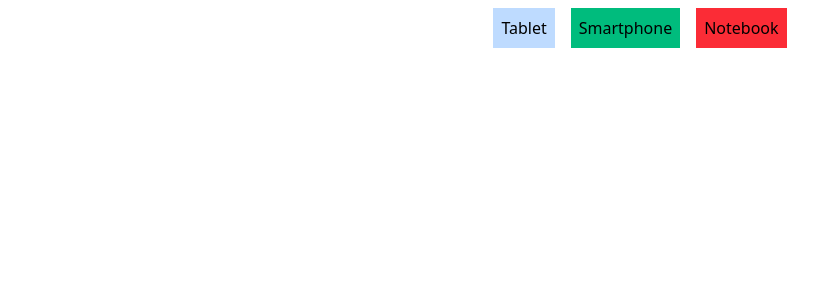
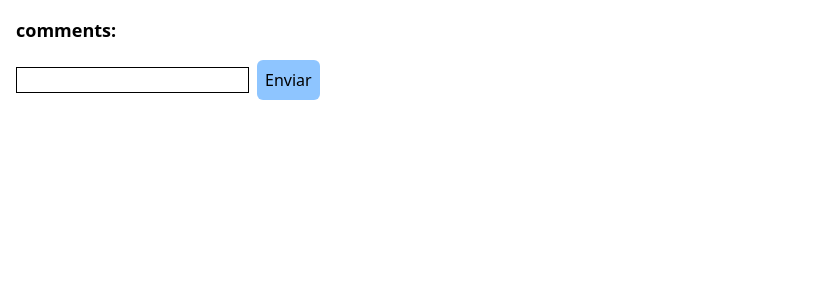
Before and after one commit to VitorHSilver/LearningReact, a React (Vite) app: page / in a window 1280 px wide. Shown: the top 300 px of the page, without its empty margins (0-834 px from the left). Built offline with nearby package versions, Linux system fonts and the light colour scheme.

Commit message:
useRef, setTimeOut, Comments

```diff
--- a/src/App.jsx
+++ b/src/App.jsx
@@ -2,10 +2,37 @@
 import React from 'react';
 import './App.css';
 
-import Home from './components/Home';
-
 const App = () => {
-     return <Home />;
+     const [comments, setComments] = React.useState([]);
+     const [input, setInput] = React.useState('');
+     const inputElement = React.useRef();
+     const handleClick = () => {
+          setComments([...comments, input]);
+          setInput('');
+          inputElement.current.focus();
+     };
+     return (
+          <div className="m-4">
+               <h1 className="text-lg font-extrabold mb-4">comments:</h1>
+               <ul>
+                    {comments.map((comment, index) => (
+                         <li key={index}>{comment}</li>
+                    ))}
+               </ul>
+               <div className="mt-4">
+                    <input
+                         type="text"
+                         className="border"
+                         value={input}
+                         ref={inputElement}
+                         onChange={({ target }) => setInput(target.value)}
+                    />
+                    <button className="bg-blue-300 p-2 rounded-md ml-2" onClick={handleClick}>
+                         Enviar
+                    </button>
+               </div>
+          </div>
+     );
 };
 
 export default App;
--- a/src/components/Button.jsx
+++ /dev/null
@@ -1,21 +0,0 @@
-import React from 'react';
-
-const Button = ({ name, styleClass, onClick }) => {
-     return (
-          <div>
-               <button
-                    className={`text-black p-2 m-2 cursor-pointer ${
-                         styleClass === 'blue'
-                              ? 'bg-blue-200 '
-                              : styleClass === 'green'
-                              ? 'bg-emerald-500'
-                              : 'bg-red-500'
-                    }`}
-                    onClick={onClick}
-               >
-                    {name}
-               </button>
-          </div>
-     );
-};
-export default Button;
--- a/src/components/Home.jsx
+++ /dev/null
@@ -1,48 +0,0 @@
-import React from 'react';
-import Button from './Button';
-// Os links abaixo puxam dados de um produto em formato JSON
-// https://ranekapi.origamid.dev/json/api/produto/tablet
-// https://ranekapi.origamid.dev/json/api/produto/smartphone
-// https://ranekapi.origamid.dev/json/api/produto/notebook
-// Crie uma interface com 3 botões, um para cada produto.
-// Ao clicar no botão faça um fetch a api e mostre os dados do produto na tela.
-// Mostre apenas um produto por vez
-// Mostre a mensagem carregando... enquanto o fetch é realizado
-const Home = () => {
-     const [product, setProduct] = React.useState(null);
-     const [loading, setLoading] = React.useState(false);
-
-     async function handleClick(event) {
-          const { innerHTML } = event.target;
-          setLoading(true);
-          const url = await fetch(`https://ranekapi.origamid.dev/json/api/produto/${innerHTML.toLowerCase()}`);
-          const dado_json = await url.json();
-          setProduct(dado_json);
-          setLoading(false);
-     }
-     return (
-          <div className="flex flex-col items-center">
-               <div className="flex">
-                    <Button name="Tablet" atribute="tablet" styleClass="blue" onClick={handleClick} />
-                    <Button name="Smartphone" styleClass="green" onClick={handleClick} />
-                    <Button name="Notebook" styleClass="red" onClick={handleClick} />
-               </div>
-               {loading && <p>Carregando...</p>}
-
-               {!loading && product && (
-                    <div className="text-center">
-                         <h1 className="text-3xl font-semibold mt-8 mb-8">{product.nome}</h1>
-                         <p className="text-lg  mt-8 mb-8">R${product.preco}</p>
-                         {product.fotos && (
-                              <img
-                                   className="w-72 h-72 object-cover object-center"
-                                   src={product.fotos[0].src}
-                                   alt={product.fotos[0].titulo}
-                              />
-                         )}
-                    </div>
-               )}
-          </div>
-     );
-};
-export default Home;
```
Also changed, not shown: 1 other file (tests, documents, lock files or other folders).
